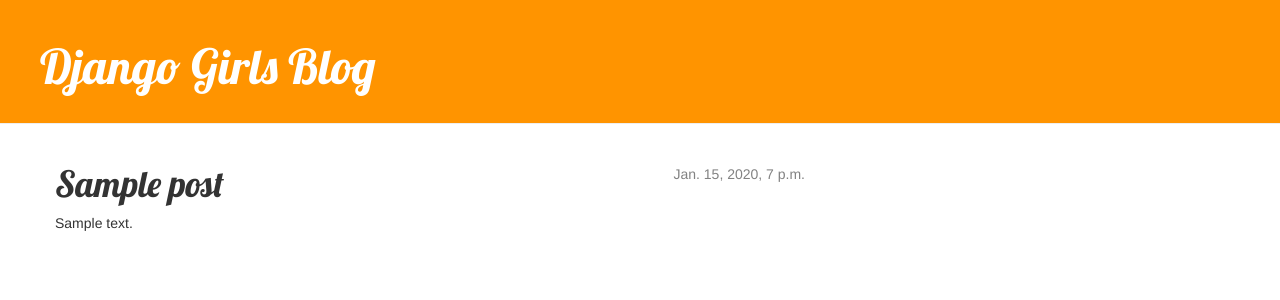
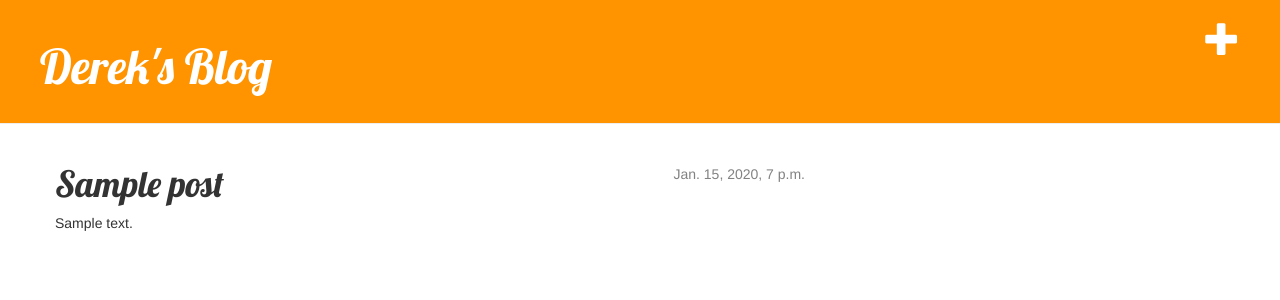
Before and after one commit to serp002/my-first-blog, a Django app: page /post/1/ in a window 1280 px wide. Shown: the top 300 px of the page. Run offline with Django 3.2, Linux system fonts and the light colour scheme; tables that the repository leaves empty hold one stand-in row (values such as "Sample post"); some libraries are stand-ins or nearby versions.

Commit message:
Changed the name

```diff
--- a/blog/templates/blog/base.html
+++ b/blog/templates/blog/base.html
@@ -1,7 +1,7 @@
 {% load staticfiles %}
 <html>
     <head>
-        <title>Django Girls blog</title>
+        <title>Derek's Blog</title>
         <link rel="stylesheet" href="//maxcdn.bootstrapcdn.com/bootstrap/3.2.0/css/bootstrap.min.css">
         <link rel="stylesheet" href="//maxcdn.bootstrapcdn.com/bootstrap/3.2.0/css/bootstrap-theme.min.css">
         <link href='//fonts.googleapis.com/css?family=Lobster&subset=latin,latin-ext' rel='stylesheet' type='text/css'>
@@ -9,7 +9,8 @@
     </head>
     <body>
     <div class="page-header">
-        <h1><a href="/">Django Girls Blog</a></h1>
+        <a href= "{% url "blog.views.post_new" %}" class= "top-menu"><span class="glyphicon glyphicon-plus"></span></a>
+        <h1><a href="/">Derek's Blog</a></h1>
     </div>
     <div class="content container">
         <div class="row">
```
Also changed, not shown: blog/templates/blog/forms.py (added, +9 -0 lines).
